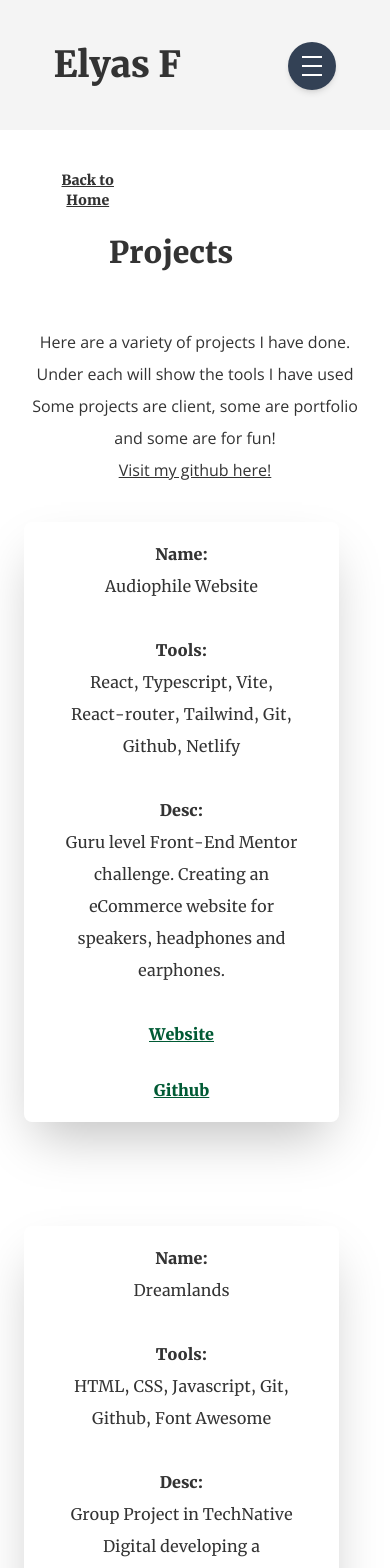
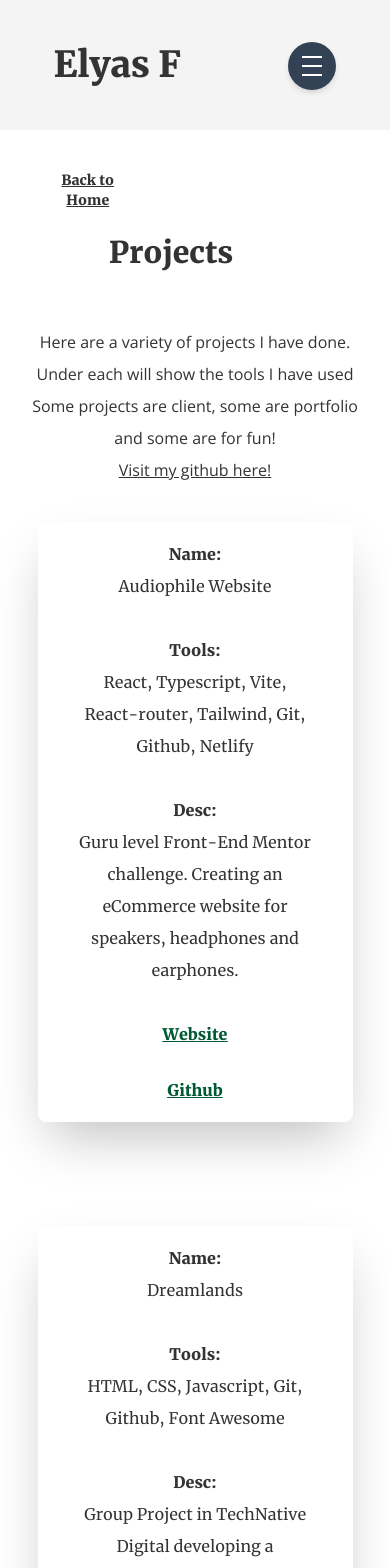
Before and after one commit to BlueElyas/elyas-portfolio, a React (Create React App) app: page /projects in a window 390 px wide. Shown: the top 1568 px of the page. Built offline with nearby package versions, Linux system fonts and the light colour scheme.

Commit message:
Fix responsivesness of projects page

```diff
--- a/src/pages/Projects.jsx
+++ b/src/pages/Projects.jsx
@@ -24,7 +24,7 @@
             Visit my github here!
           </a>
         </div>
-        <div className="flex flex-col md:flex-row md:flex-wrap justify-center mt-8 gap-24">
+        <div className="flex flex-col items-center md:flex-row md:flex-wrap justify-center mt-8 gap-24 md:items-baseline">
           {projects.map((project) => {
             return (
               <ProjectCard
```
